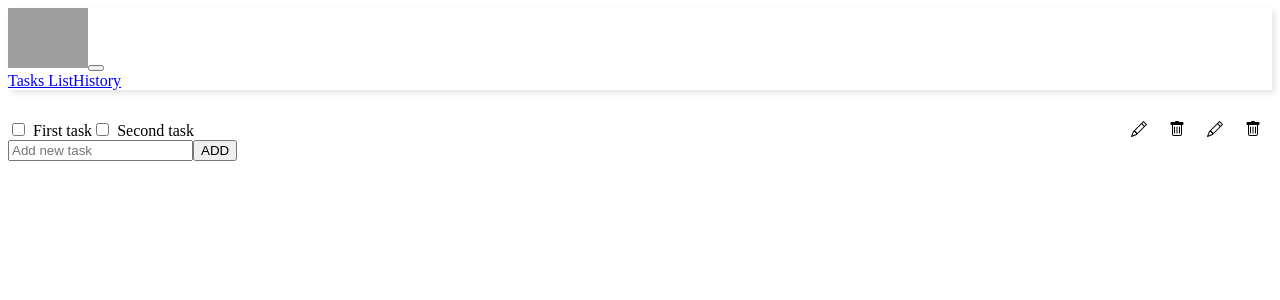
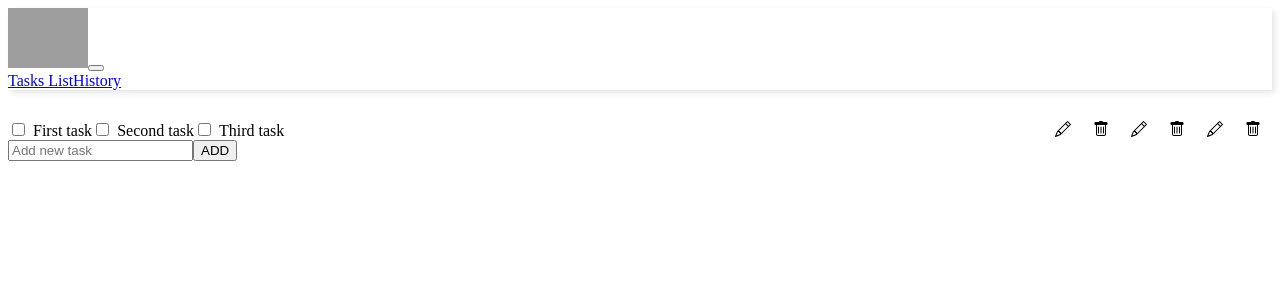
Before and after one commit to OlegMilkin/todo, a React (Create React App) app: page / in a window 1280 px wide. Shown: the top 300 px of the page. Built offline with nearby package versions, Linux system fonts and the light colour scheme; data requests are answered from the project's data file; grey boxes are pictures that could not be loaded; the HTML template or start-up script is replaced by a standard one.

Commit message:
server added + set Tasks list function

```diff
--- /dev/null
+++ b/db.json
@@ -0,0 +1,22 @@
+{
+  "tasksData": [
+    {
+      "id": 0,
+      "title": "First task",
+      "isEditMode": false,
+      "completed": false
+    },
+    {
+      "id": 1,
+      "title": "Second task",
+      "isEditMode": false,
+      "completed": false
+    },
+    {
+      "id": 3,
+      "title": "Third task",
+      "isEditMode": false,
+      "completed": false
+    }
+  ]
+}
--- a/package.json
+++ b/package.json
@@ -7,6 +7,8 @@
     "@testing-library/jest-dom": "^5.11.4",
     "@testing-library/react": "^11.1.0",
     "@testing-library/user-event": "^12.1.10",
+    "axios": "^0.21.1",
+    "json-server": "^0.16.3",
     "node-sass": "^5.0.0",
     "react": "^17.0.2",
     "react-dom": "^17.0.2",
--- a/src/TaskList/TaskList.js
+++ b/src/TaskList/TaskList.js
@@ -1,26 +1,34 @@
-import React from "react"
-import TaskItem from '../TaskItem/TaskItem'
-import NewTaskForm from '../NewTaskForm/NewTaskForm'
+import React from 'react';
+import TaskItem from '../TaskItem/TaskItem';
+import NewTaskForm from '../NewTaskForm/NewTaskForm';
+import * as axios from 'axios';
 
-const TaskList = (props) => {
 
-  const {taskList} = props;
+class TaskList extends React.Component {
 
-  const tasksEl = taskList.map((task) => {
+  componentDidMount() {
+    axios.get('http://localhost:3000/tasksData')
+      .then(response => {
+        this.props.setTasksData(response.data)
+    })
+  }
+
+  render() {
+    let tasksEl = this.props.taskList.map((task) => {
       return (
         <TaskItem
           title={task.title}
           key={task.id}
-        removeTask={props.removeTask}
+          removeTask={this.props.removeTask}
           id={task.id}
           isEditMode={task.isEditMode}
-        enableEditMode={props.enableEditMode}
-        disableEditMode={props.disableEditMode}
-        afterEditText={props.afterEditText}
-        changeEditTaskText={props.changeEditTaskText}
-        changeTaskTitle={props.changeTaskTitle}
+          enableEditMode={this.props.enableEditMode}
+          disableEditMode={this.props.disableEditMode}
+          afterEditText={this.props.afterEditText}
+          changeEditTaskText={this.props.changeEditTaskText}
+          changeTaskTitle={this.props.changeTaskTitle}
           isTaskCompleted={task.completed}
-        changeCompletedStatus={props.changeCompletedStatus}
+          changeCompletedStatus={this.props.changeCompletedStatus}
         />
       )
     })
@@ -37,14 +45,15 @@ const TaskList = (props) => {
         <div className="row">
           <div className="col-lg-12 mt-5">
             <NewTaskForm
-            newTaskText={props.newTaskText}
-            addText={props.addText}
-            updateText={props.updateText}
+              newTaskText={this.props.newTaskText}
+              addText={this.props.addText}
+              updateText={this.props.updateText}
             />
           </div>
         </div>
       </div>
     )
   }
+}
 
 export default TaskList
--- a/src/TaskList/TaskListContainer.js
+++ b/src/TaskList/TaskListContainer.js
@@ -9,6 +9,7 @@ import {
   changeEditTaskText,
   changeTaskTitle,
   changeCompletedStatus,
+  setTasksDataAC,
 } from "../redux/task-list-reducer";
 
 let mapStateToProps = (state) => {
@@ -45,6 +46,9 @@ let mapDispatchToProps = (dispatch) => {
     changeCompletedStatus: (id) => {
       dispatch(changeCompletedStatus(id))
     },
+    setTasksData: (tasks) => {
+      dispatch(setTasksDataAC(tasks))
+    }
   }
 };
 
--- a/src/redux/task-list-reducer.js
+++ b/src/redux/task-list-reducer.js
@@ -6,22 +6,10 @@ const DISABLE_EDIT_MODE = 'DISABLE-EDIT-MODE';
 const CHANGE_EDIT_TASK_TEXT = 'CHANGE-EDIT-TASK-TEXT';
 const CHANGE_TASK_TITLE = 'CHANGE-TASK-TITLE';
 const CHANGE_COMPLETED_STATUS = 'CHANGE-COMPLETED-STATUS';
+const SET_TASKS_DATA = 'SET_TASKS_DATA';
 
 let initialState = {
-  tasksData: [
-    {
-      id: 0,
-      title: 'First task',
-      isEditMode: false,
-      completed: false,
-    },
-    {
-      id: 1,
-      title: 'Second task',
-      isEditMode: false,
-      completed: false,
-    }
-  ],
+  tasksData: [],
   newTaskText: '',
   afterEditText: '',
 }
@@ -105,6 +93,11 @@ const taskListReducer = (state = initialState, action) => {
           return {...task}
         })
       }
+    case SET_TASKS_DATA:
+      return {
+        ...state,
+        tasksData: [...action.tasks]
+      }
     default:
       return state;
   }
@@ -141,4 +134,8 @@ export const changeCompletedStatus = (id) => ({
   type: CHANGE_COMPLETED_STATUS, id
 })
 
+export const setTasksDataAC = (tasks) => ({
+  type: SET_TASKS_DATA, tasks
+})
+
 export default taskListReducer;
```
Lines whose indentation alone changed are shown as unchanged.
